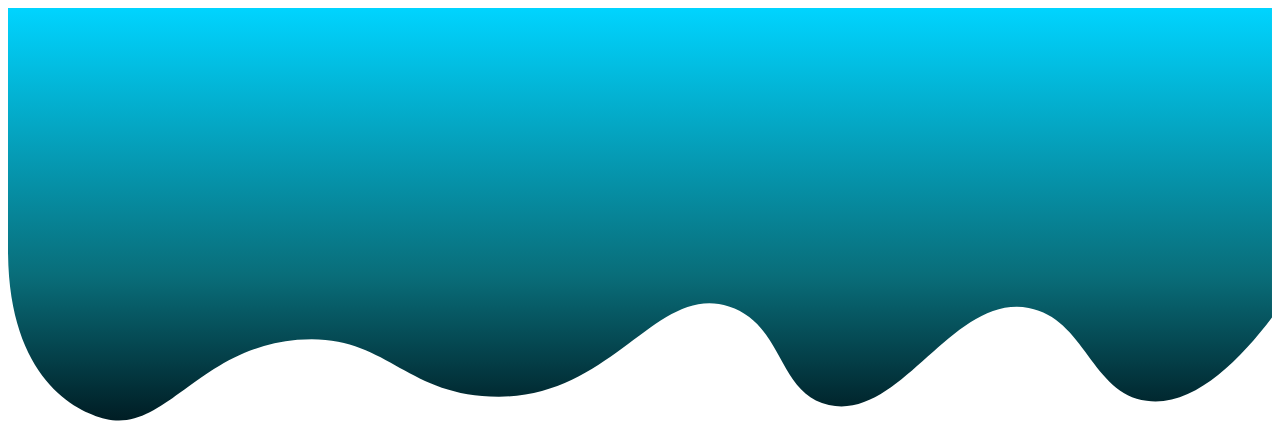
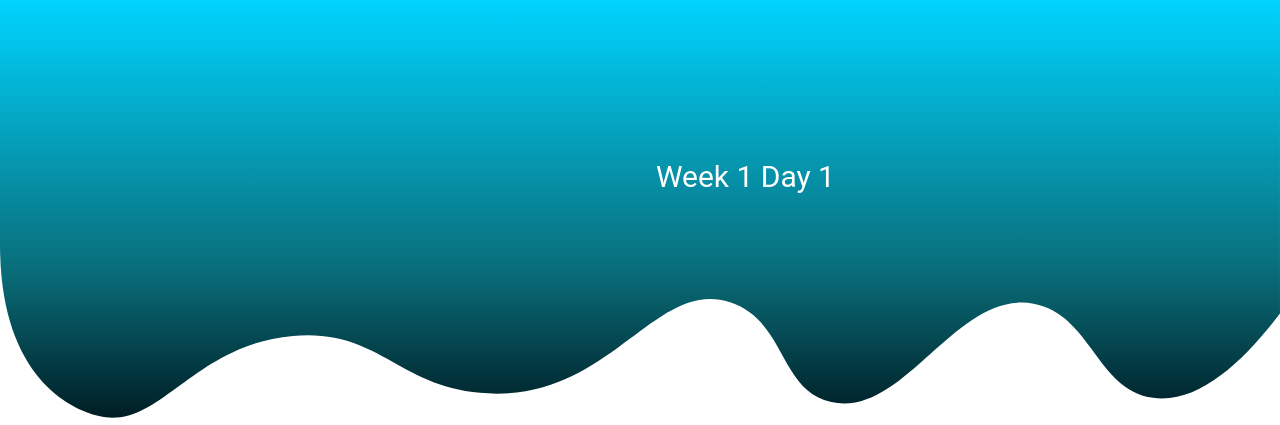
Before and after one commit to twinsf2gmailcom/wk1dy1_takehome, a plain HTML site: page index.html in a window 1280 px wide. Shown: the top 425 px of the page. Drawn offline with Linux system fonts and the light colour scheme.

Commit message:
added svg_hdr class and info to style.css

```diff
--- a/css/styles.css
+++ b/css/styles.css
@@ -0,0 +1,16 @@
+* {
+    margin: 0;
+    padding: 0px;
+}
+
+body {
+    width: 100%;
+    margin: 0 auto;
+    /* Make sure margins are 0 and centered  */
+    font-family: 'Roboto', sans-serif;
+}
+
+.svg_hdr {
+    font-size: 32px;
+    fill: #ffffff;
+}
--- a/index.html
+++ b/index.html
@@ -27,8 +27,8 @@
             </defs>
             <path class="cls-1"
               d="M1366,334.59c-35.76,47.13-85.07,97-135.44,90-59.88-8.29-66.63-89.32-127.49-100.5-82.78-15.2-137.89,122.32-216,105-55.81-12.38-48.17-87.13-108-106.5-78.31-25.35-125.07,98-249,97.5-103.49-.42-121.3-69.87-217.49-61.5-107.29,9.34-142.49,100.74-207,85.5C72.27,436.21,0,399.09,0,261.1V0H1366Z" />
-    </svg>
-        <h1>Week 1 Day 1</h1>
+              <text class="svg_hdr" x="700" y="200">Week 1 Day 1</text>
+       </svg>
     </header>
     <main>
         <h2>General Info</h2>
```
